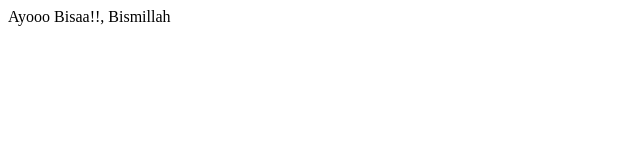
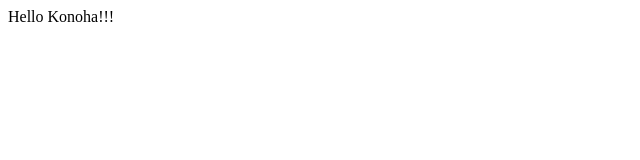
Before and after one commit to memiruchan21/nginx-repo, a plain HTML site: page index.html in a window 1280 px wide. Shown: the whole page, without its empty margins (0-640 px from the left). Drawn offline with Linux system fonts and the light colour scheme.

Commit message:
Update index.html
Kembali menjadi Hello Konoha!

```diff
--- a/index.html
+++ b/index.html
@@ -1 +1 @@
-<p>Ayooo Bisaa!!, Bismillah</p>
+<p>Hello Konoha!!!</p>
```
